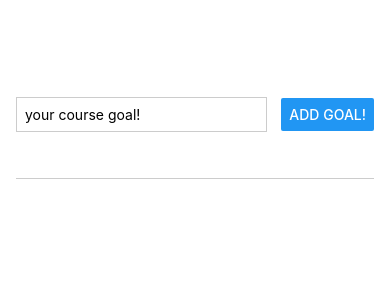
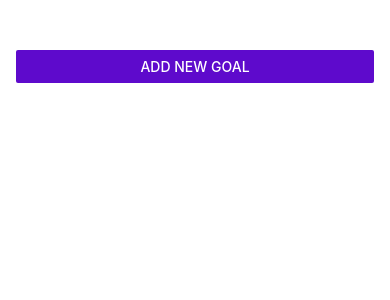
Before and after one commit to vidalpc2010/react-native-expo-base, a React Native app: screen / in a window 390 px wide. Shown: the top 300 px of the page. Built offline with nearby package versions, Linux system fonts and the light colour scheme.

Commit message:
Modal Functionallity

```diff
--- a/App.js
+++ b/App.js
@@ -14,11 +14,20 @@
 import GoalInput from "./components/GoalInput";
 
 export default function App() {
+  const [modalIsVisible, setModalIsVisible] = useState(false);
   const [courseGoals, setCoruseGoalsList] = useState([]);
 
+  function startAddGoalHandler() {
+    setModalIsVisible(true);
+  }
+
+  function endAddGoalHandler() {
+    setModalIsVisible(false);
+  }
+
   function deleteGoalHandler(id) {
-    setCoruseGoalsList(currentCourseGoals => {
-      return currentCourseGoals.filter((goal)=> goal.id !== id);
+    setCoruseGoalsList((currentCourseGoals) => {
+      return currentCourseGoals.filter((goal) => goal.id !== id);
     });
   }
 
@@ -30,11 +39,23 @@
       // {text:enteredGoalText, key: Math.random().toString()}
       { text: enteredGoalText, id: Math.random().toString() },
     ]);
+
+    endAddGoalHandler();
   }
 
   return (
     <View style={styles.appContainer}>
-      <GoalInput onAddGoal={addGoalHandler} />
+      <Button
+        title="Add new Goal"
+        color="#5e0acc"
+        onPress={startAddGoalHandler}
+      />
+      {/* {modalIsVisible && <GoalInput onAddGoal={addGoalHandler} />} */}
+      <GoalInput
+        visible={modalIsVisible}
+        onAddGoal={addGoalHandler}
+        onCancel={endAddGoalHandler}
+      />
       <View style={styles.goalsContainer}>
         <FlatList
           data={courseGoals}
--- a/components/GoalInput.js
+++ b/components/GoalInput.js
@@ -6,6 +6,7 @@
   ScrollView,
   TextInput,
   Button,
+  Modal,
 } from "react-native";
 import { useState } from "react";
 
@@ -16,12 +17,13 @@
     setEnteredGoalText(enteredText);
   }
 
-  function addGoalHandler(){
+  function addGoalHandler() {
     props.onAddGoal(enteredGoalText);
-    setEnteredGoalText('');
+    setEnteredGoalText("");
   }
 
   return (
+    <Modal visible={props.visible} animationType="slide">
       <View style={styles.inputContainer}>
         <TextInput
           style={styles.textInput}
@@ -29,27 +31,46 @@
           onChangeText={goalInputHandler}
           value={enteredGoalText}
         />
+        <View style={styles.buttonContainer}>
+          <View style={styles.button}>
             <Button title="Add Goal!" onPress={addGoalHandler} />
           </View>
+          <View style={styles.button}>
+            <Button title="Cancel" onPress={props.onCancel} />
+          </View>
+        </View>
+      </View>
+    </Modal>
   );
 }
 
 const styles = StyleSheet.create({
   inputContainer: {
-    flexDirection: "row",
-    justifyContent: "space-between",
+    // flexDirection: "row",
+    flexDirection: "column",
+    // justifyContent: "space-between",
+    justifyContent: "center",
     alignItems: "center",
     marginBottom: 24,
+    padding:16,
     borderBottomWidth: 1,
     borderBottomColor: "#cccccc",
     flex: 1,
   },
+  buttonContainer: {
+    marginTop:16,
+    flexDirection: "row",
+  },
+  button: {
+    width: "30%",
+    marginHorizontal: 8,
+  },
   textInput: {
     borderWidth: 1,
     borderColor: "#cccccc",
-    width: "70%",
+    width: "100%",
     padding: 8,
-    marginRight: 8,
+    // marginRight: 8,
   },
 });
 
--- a/components/GoalItem.js
+++ b/components/GoalItem.js
@@ -8,6 +8,7 @@
       <Pressable
         android_ripple={{ color: '#310965' }}
         onPress={props.onDeleteItem.bind(this, props.id)}
+        style={(pressData) => pressData.pressed && styles.pressedItem}
       >
         <Text style={styles.goalText}>{props.text}</Text>
       </Pressable>
@@ -21,6 +22,9 @@
     borderRadius: 6,
     backgroundColor: "#5e0acc",
   },
+  pressedItem:{
+    opacity:0.5,
+  },
   goalText: {
     padding: 8,
     color: "white",
```
Lines whose indentation alone changed are shown as unchanged.
